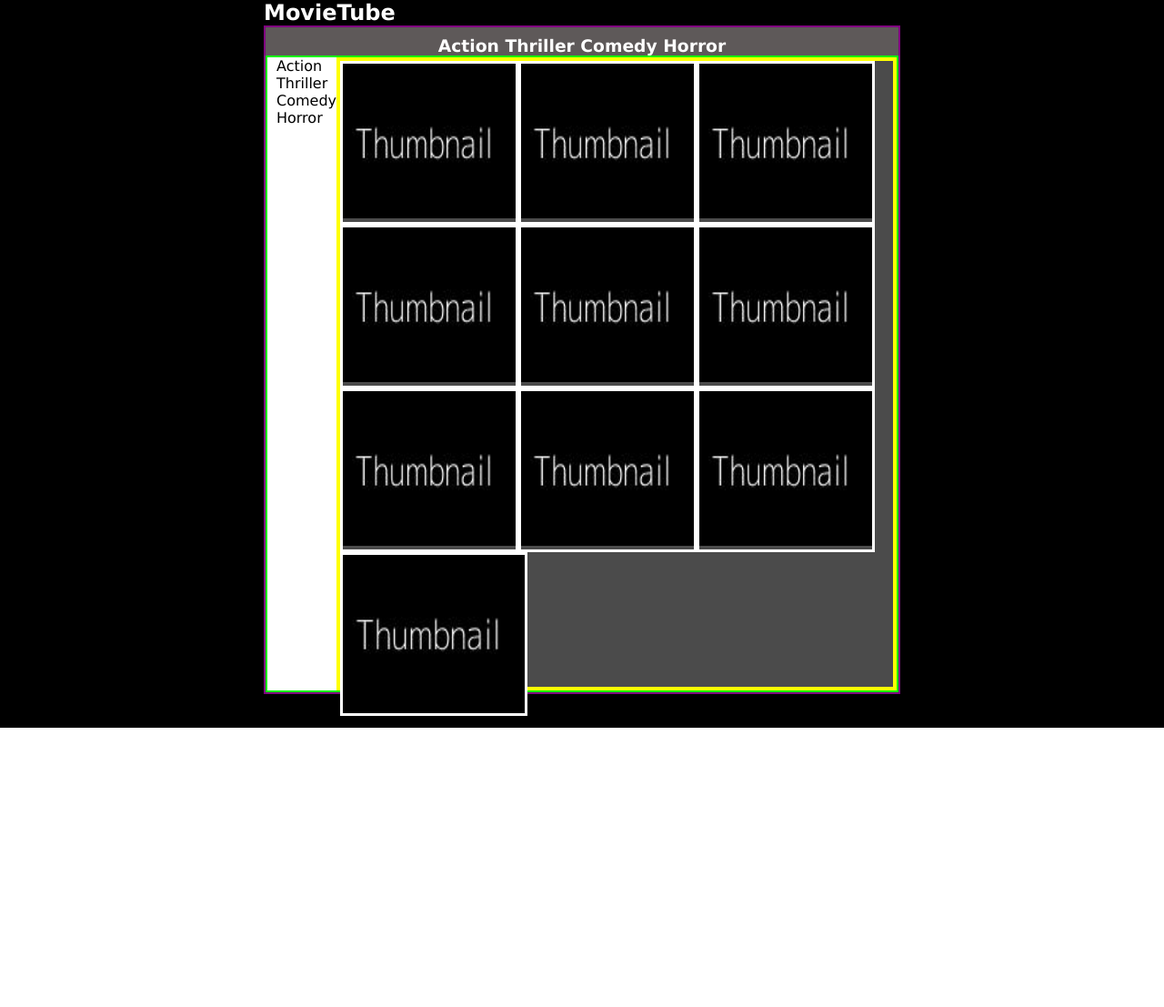
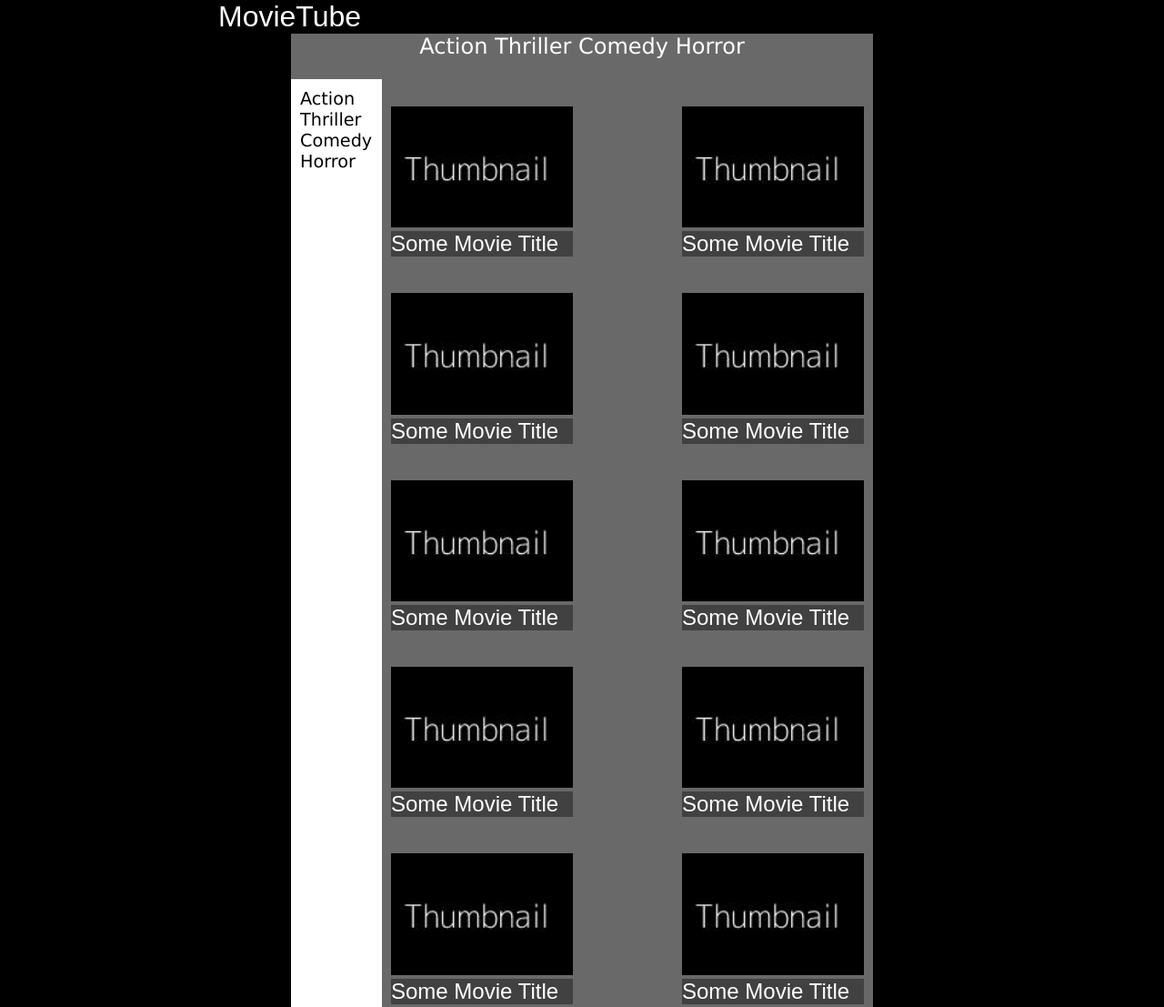
Before and after one commit to dirkkrimpenfort/thumbnail-page, a website: page index.html in a window 1280 px wide. Shown: the top 1107 px of the page at 91% size. Before the commit the page ends 800 px from the top, so only its background shows below. Drawn offline with Linux system fonts and the light colour scheme.

Commit message:
uib-laying-out-fullpage-finally done

```diff
--- a/index.html
+++ b/index.html
@@ -8,36 +8,76 @@
     <link rel="stylesheet" href="styles.css">
 </head>
 <body>
+    <p>MovieTube</p>
+        <div class="container0 ">
+            <div class="container3">Action Thriller Comedy Horror
 
-        <div class="container0">
-            <h2>MovieTube</h2>
+            </div>
             <div class="container1">
-                <h3 >Action Thriller Comedy Horror</h3>
 
                 <div class="container2">
+
+
+                        <div class="thumbnailbox">
+                        <img src="/images/thumbnail.jpg" width="200px" alt="thumbnail">
+                        <p class="unterschrift">Some Movie Title</p>
+                        </div>
+                        <div class="thumbnailbox">
+                            <img src="/images/thumbnail.jpg" width="200px" alt="thumbnail">
+                            <p class="unterschrift">Some Movie Title</p>
+                        </div>
+                        <div class="thumbnailbox">
+                            <img src="/images/thumbnail.jpg" width="200px" alt="thumbnail">
+                            <p class="unterschrift">Some Movie Title</p>
+                        </div>
+                        <div class="thumbnailbox">
+                            <img src="/images/thumbnail.jpg" width="200px" alt="thumbnail">
+                            <p class="unterschrift">Some Movie Title</p>
+                        </div>
+                        <div class="thumbnailbox">
+                            <img src="/images/thumbnail.jpg" width="200px" alt="thumbnail">
+                            <p class="unterschrift">Some Movie Title</p>
+                        </div>
+                        <div class="thumbnailbox">
+                            <img src="/images/thumbnail.jpg" width="200px" alt="thumbnail">
+                            <p class="unterschrift">Some Movie Title</p>
+                        </div>
+                        <div class="thumbnailbox">
+                            <img src="/images/thumbnail.jpg" width="200px" alt="thumbnail">
+                            <p class="unterschrift">Some Movie Title</p>
+                        </div>
+                        <div class="thumbnailbox">
+                            <img src="/images/thumbnail.jpg" width="200px" alt="thumbnail">
+                            <p class="unterschrift">Some Movie Title</p>
+                        </div>
+                        <div class="thumbnailbox">
+                            <img src="/images/thumbnail.jpg" width="200px" alt="thumbnail">
+                            <p class="unterschrift">Some Movie Title</p>
+                        </div>
+                        <div class="thumbnailbox">
+                            <img src="/images/thumbnail.jpg" width="200px" alt="thumbnail">
+                            <p class="unterschrift">Some Movie Title</p>
+                        </div>
+
+
+
+                </div>
+
+                <div class="sidebar">
                     <ul>
                         <li>Action</li>
                         <li>Thriller</li>
                         <li>Comedy</li>
                         <li>Horror</li>
+
                     </ul>
-
-                            <div class="container3">
-                             <section><img src="/images/thumbnail.jpg" width="190px" height="170px" alt=""></section>
-                             <section><img src="/images/thumbnail.jpg" width="190px" height="170px" alt=""></section>
-                             <section><img src="/images/thumbnail.jpg" width="190px" height="170px" alt=""></section>
-                             <section><img src="/images/thumbnail.jpg" width="190px" height="170px" alt=""></section>
-                             <section><img src="/images/thumbnail.jpg" width="190px" height="170px" alt=""></section>
-                             <section><img src="/images/thumbnail.jpg" width="190px" height="170px" alt=""></section>
-                             <section><img src="/images/thumbnail.jpg" width="190px" height="170px" alt=""></section>
-                             <section><img src="/images/thumbnail.jpg" width="190px" height="170px" alt=""></section>
-                             <section><img src="/images/thumbnail.jpg" width="190px" height="170px" alt=""></section>
-                             <section><img src="/images/thumbnail.jpg" width="200px" height="170px" alt=""></section>
 
                 </div>
             </div>
 
             </div>
+
+
         </div>
 
 </body>
--- a/styles.css
+++ b/styles.css
@@ -6,75 +6,86 @@
 
 body {
     font-family: Verdana, Geneva, Tahoma, sans-serif;
-
+    background-color:black;
 }
 
 .container0
 {
-    background-color: #000;
-    height: 100vh;
-
+    width: 50%;
+    background-color: dimgray;
+    margin: 0 auto;
+    display: flex;
+    flex-direction: column;
 
 }
 
-h2
+p
 {
+    background-color: black;
     color: white;
-    width: 700px;
+    font-size: 2rem;
+    font-family: sans-serif;
+    width: 800px;
     margin: 0 auto;
-
-
-}
-
-h3
-{
-        color: white;
 }
 
 .container1
 {
-    min-height: 700px;
-    width: 700px;
-    border: purple 2px solid;
-    background-color: rgba(143, 136, 136, 0.658);
-    margin: 0 auto;
-    text-align: center;
-    padding: 10px 0px 0px 0px;
+    background-color: dimgray;
+    width: 100%;
+    display: flex;
+    flex-direction: row-reverse;
 
+}
+
+ul
+{
+    display: inline-block;
+    width: 100px;
+    height: 100%;
+    padding-left: 10px;
+    padding-top: 10px;
+    font-size: 1.2rem;
+    list-style: none;
+    background-color: white;
 
 }
 
 .container2
 {
-    background-color: white;
-    width: 100%;
-    height: 700px;
-    border: lime 2px solid;
-    display: flex;
-}
-
-ul
-{
-    list-style: none;
-    text-align:left;
-    margin-left: 10px;
-}
-
-.container3
-{
-    border: 4px solid yellow;
-    background-color: #4b4b4b;
+    background-color: dimgray;
     width: 100%;
     display: flex;
-    flex-grow: 0;
+    flex-direction: row;
+    justify-content: space-between;
     flex-wrap: wrap;
 
 
 }
 
-section
+.thumbnailbox
 {
-    height: auto;
-    border: white 3px solid;
+    margin: 10px;
+    padding-top: 20px;
 
 }
+
+.unterschrift
+{
+    background-color: rgb(66, 65, 65);
+    font-size: 1.5rem;
+    width: 100%;
+
+}
+
+.container3
+{
+
+    height: 50px;
+    width: 70%;
+    margin: 0 auto;
+    text-align: center;
+    color: white;
+    font-size: 1.5rem;
+
+}
```
Lines whose indentation alone changed are shown as unchanged.
